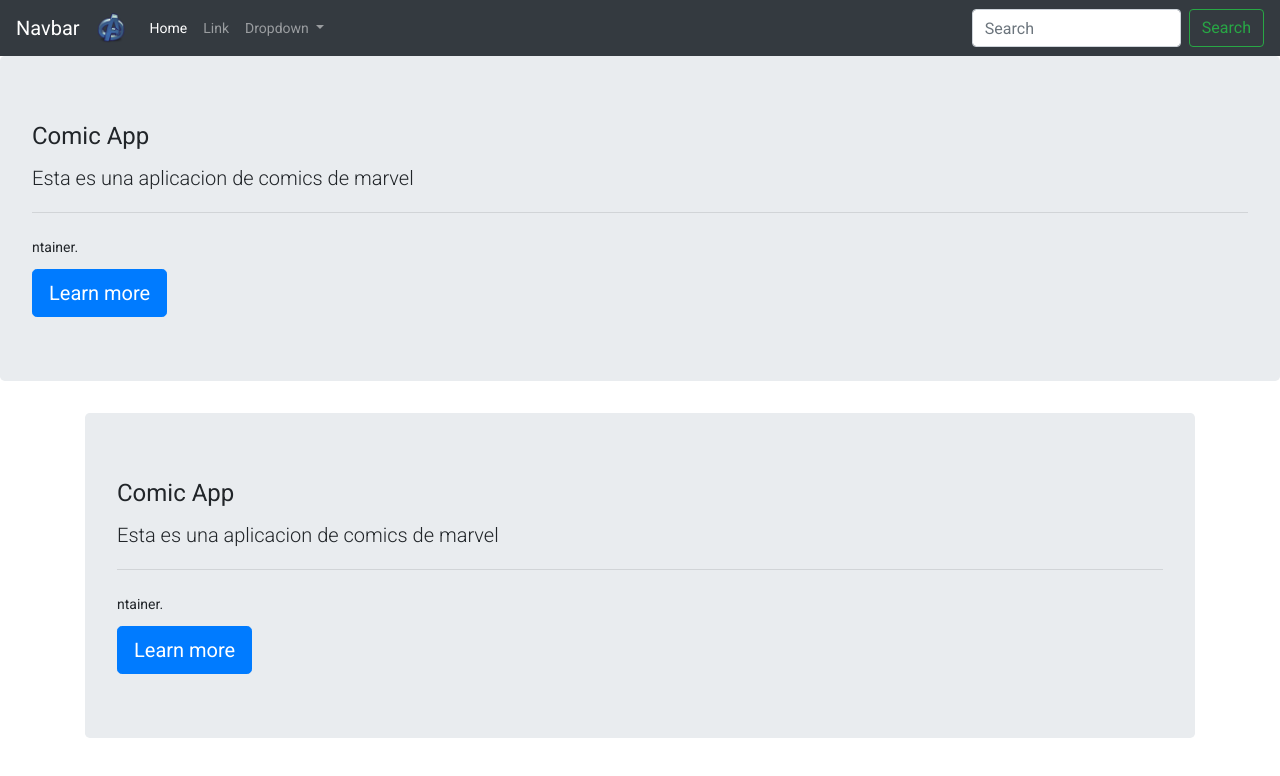
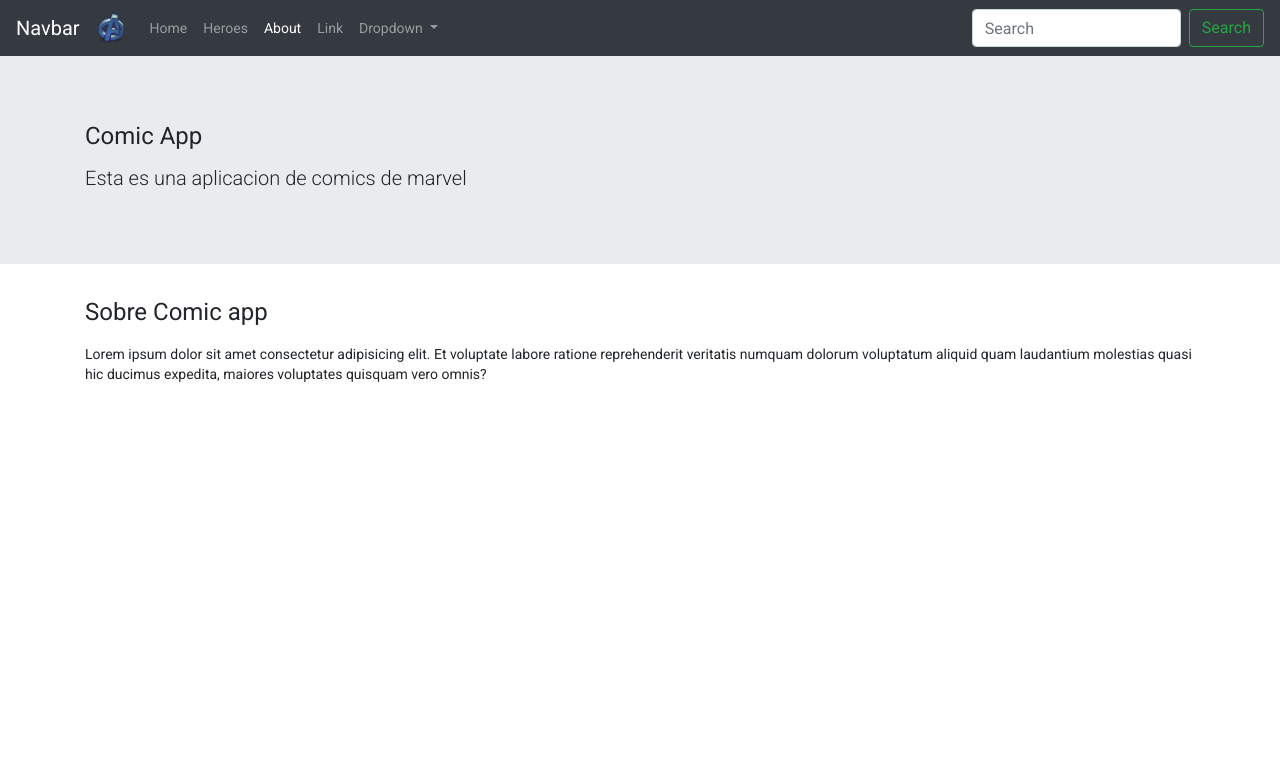
Before and after one commit to harrycoa/spaHeroes, an Angular app: page /about in a window 1280 px wide. Before the commit this address led to /home. Shown: the top 776 px of the page. Built offline with nearby package versions, Linux system fonts and the light colour scheme.

Commit message:
routerlink y routerlink active en el navbar

```diff
--- a/src/app/app-routing.module.ts
+++ b/src/app/app-routing.module.ts
@@ -1,10 +1,15 @@
 import { NgModule } from '@angular/core';
 import { Routes, RouterModule } from '@angular/router';
 import { HomeComponent } from './components/home/home.component'
+import { AboutComponent } from './components/about/about.component'
+import { HeroesComponent } from './components/heroes/heroes.component'
+
 
 const routes: Routes = [
-{ path: 'home', component: HomeComponent}
-,{ path: '**', pathMatch:'full', redirectTo:'home'}
+{ path: 'home', component: HomeComponent},
+{ path: 'about', component: AboutComponent},
+{ path: 'heroes', component: HeroesComponent},
+{ path: '**', pathMatch:'full', redirectTo:'home'}
 
 ];
 
--- a/src/app/app.component.css
+++ b/src/app/app.component.css
@@ -0,0 +1,32 @@
+.main-container{
+    margin-top: 1x;
+}
+
+/* animaciones */
+.animated {
+    -webkit-animation-duration: 1s;
+    animation-duration: 1s;
+    -webkit-animation-fill-mode: both;
+    animation-fill-mode: both;
+  }
+
+  .fast {
+    -webkit-animation-duration: 0.4s;
+    animation-duration: 0.4s;
+    -webkit-animation-fill-mode: both;
+    animation-fill-mode: both;
+  }
+
+  @keyframes fadeIn {
+    from {
+      opacity: 0;
+    }
+
+    to {
+      opacity: 1;
+    }
+  }
+
+  .fadeIn {
+    animation-name: fadeIn;
+  }
--- a/src/app/app.component.html
+++ b/src/app/app.component.html
@@ -2,6 +2,6 @@
 <app-navbar></app-navbar>
 <app-home></app-home>
 
-<div class="container">
+<div class="container main-container">
     <router-outlet></router-outlet>
 </div>
--- a/src/app/components/about/about.component.html
+++ b/src/app/components/about/about.component.html
@@ -1 +1,6 @@
-<p>about works!</p>
+<h1 class="animated fadeIn fast">
+    Sobre Comic app
+</h1>
+<p class="animated fadeIn" >
+Lorem ipsum dolor sit amet consectetur adipisicing elit. Et voluptate labore ratione reprehenderit veritatis numquam dolorum voluptatum aliquid quam laudantium molestias quasi hic ducimus expedita, maiores voluptates quisquam vero omnis?
+</p>
--- a/src/app/components/home/home.component.html
+++ b/src/app/components/home/home.component.html
@@ -1,7 +1,11 @@
-<div class="jumbotron">
+<div class="jumbotron jumbotron-fluid animated fadeIn fast">
+
+  <div class="container">
     <h1 class="display-4">Comic App</h1>
     <p class="lead">Esta es una aplicacion de comics de marvel</p>
-    <hr class="my-4">
-    <p>ntainer.</p>
-    <a class="btn btn-primary btn-lg" href="#" role="button">Learn more</a>
+
+
   </div>
+
+
+  </div>
--- a/src/app/components/shared/navbar/navbar.component.html
+++ b/src/app/components/shared/navbar/navbar.component.html
@@ -10,10 +10,17 @@
 
   <div class="collapse navbar-collapse" id="navbarSupportedContent">
     <ul class="navbar-nav mr-auto">
-      <li class="nav-item active">
-        <a class="nav-link" href="#">Home </a>
+      <!-- Active -->
+      <li class="nav-item" routerLinkActive="active">
+        <a class="nav-link" [routerLink]="['home']">Home </a>
       </li>
-      <li class="nav-item">
+      <li class="nav-item" routerLinkActive="active">
+        <a class="nav-link" [routerLink]="['heroes']">Heroes</a>
+      </li>
+      <li class="nav-item" routerLinkActive="active">
+        <a class="nav-link" [routerLink]="['about']">About</a>
+      </li>
+      <li class="nav-item" routerLinkActive="active">
         <a class="nav-link" href="#">Link</a>
       </li>
       <li class="nav-item dropdown">
```
